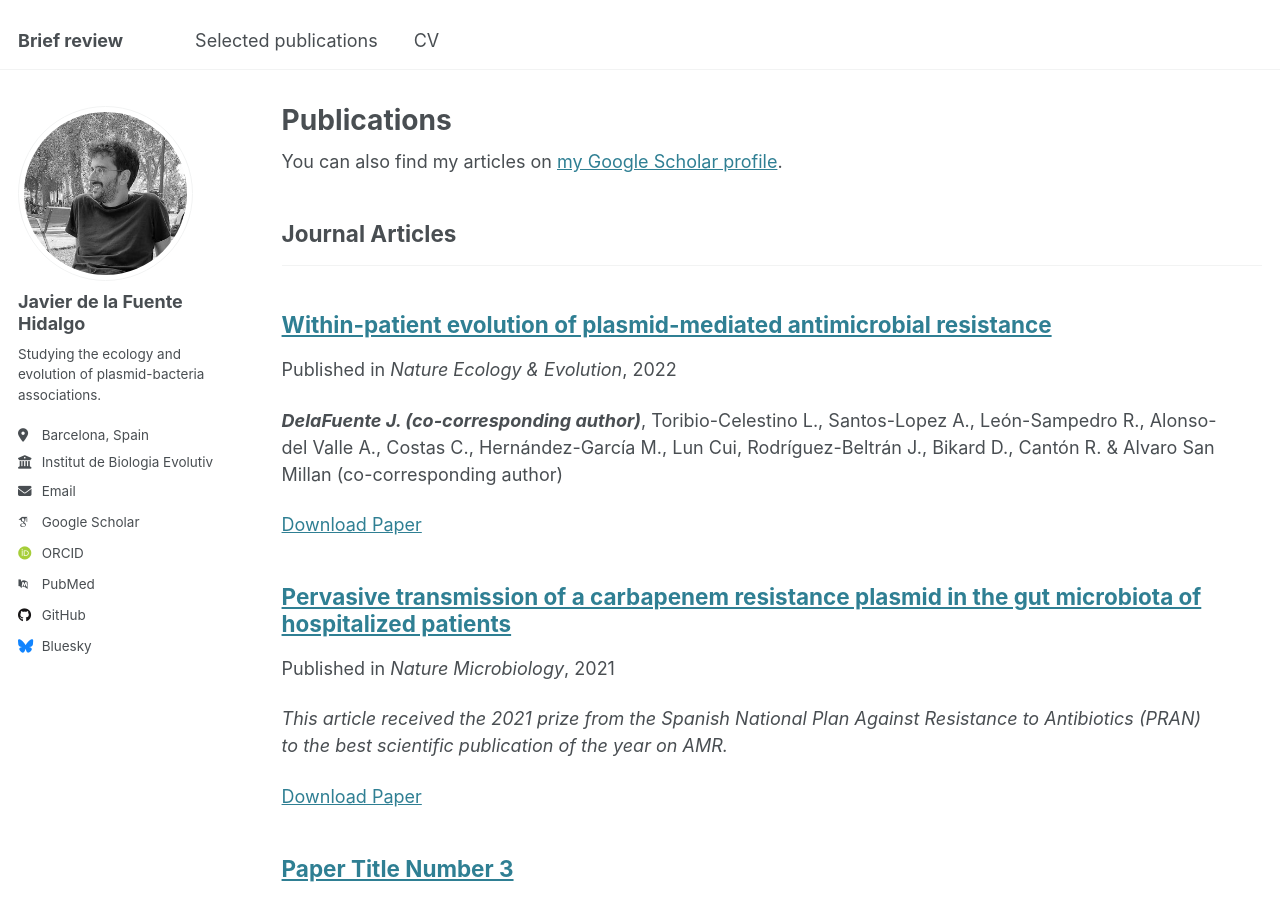
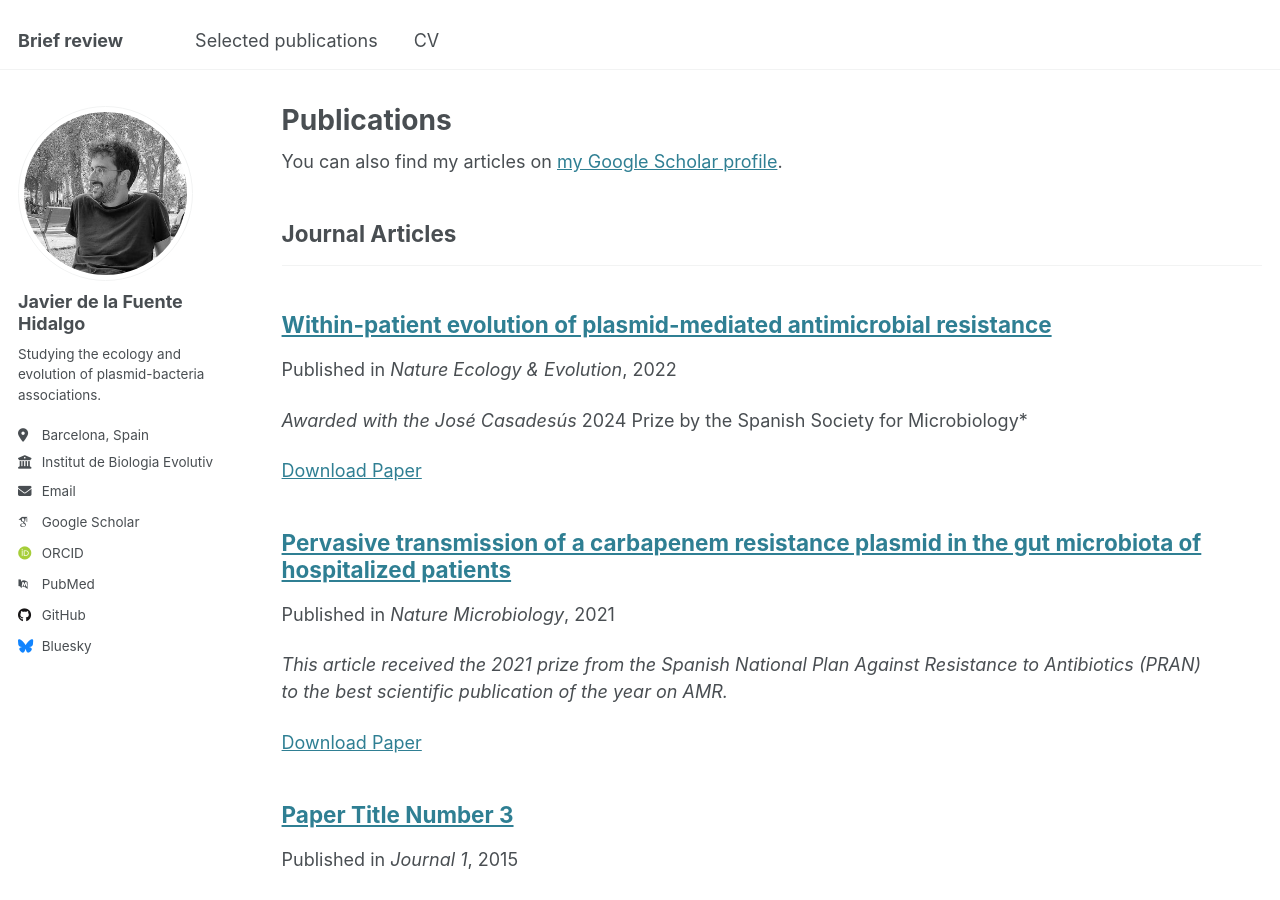
Before and after one commit to DelaFuenteJavier/delafuentejavier.github.io, a Jekyll site: the page built from _pages/publications.html, in a window 1280 px wide and 900 px high. Built offline with Jekyll 4.4.1, drawn with Linux system fonts in a browser that asks for light colours; some web fonts are replaced.

Commit message:
Update JDF_2022.md

```diff
--- a/_publications/JDF_2022.md
+++ b/_publications/JDF_2022.md
@@ -4,6 +4,7 @@ collection: publications
 category: manuscripts
 permalink: /publication/JDF_2022
 date: 2022-10-27
+excerpt: '*Awarded with the José Casadesús* 2024 Prize by the Spanish Society for Microbiology*'
 venue: 'Nature Ecology & Evolution'
 paperurl: 'http://doi.org/10.1038/s41559-022-01908-7'
 ---
```
